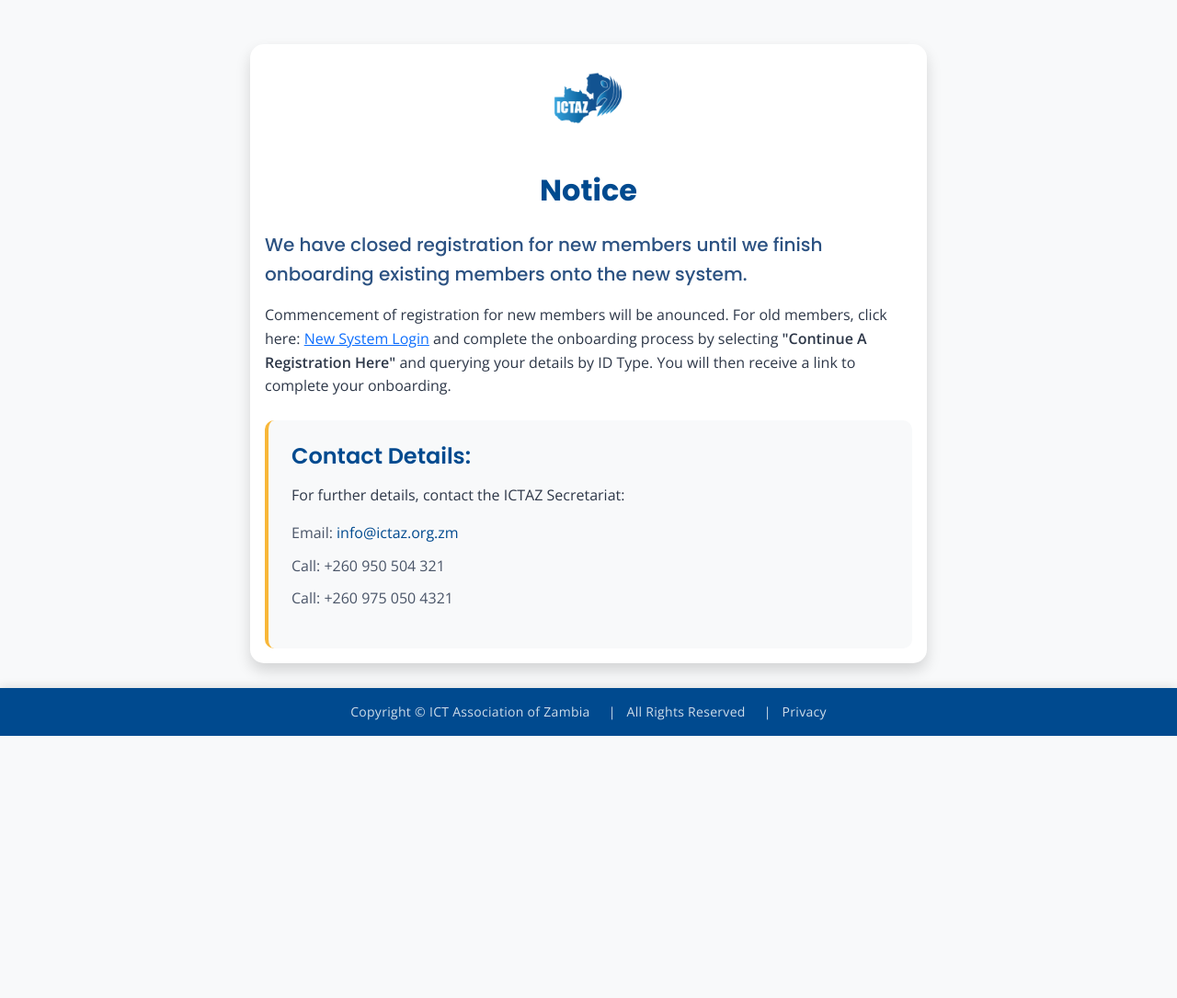
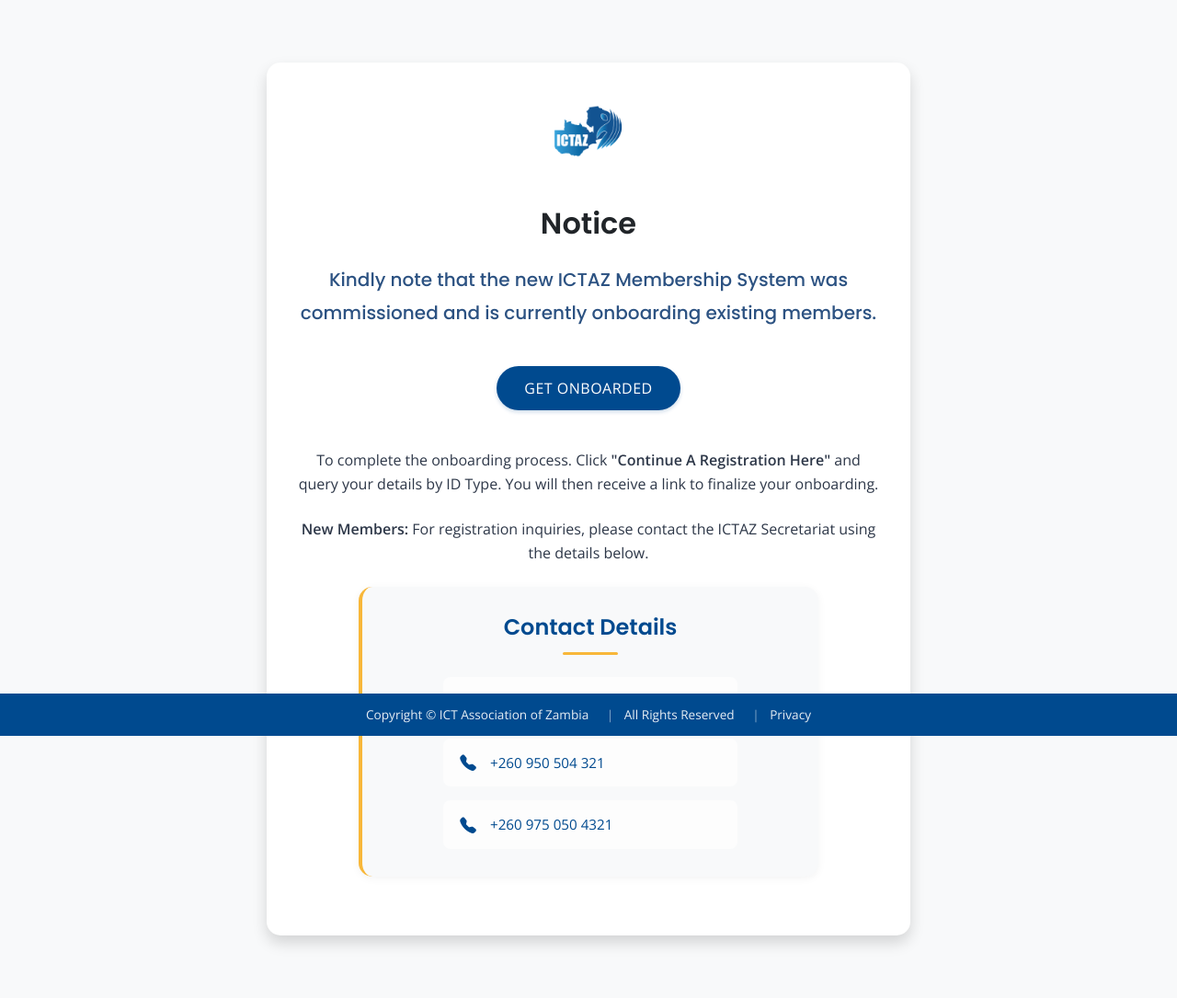
Before and after one commit to patrickmwila/ictazNotice, a Flask app: page / in a window 1280 px wide. Shown: the whole page at 92% size. Before the commit the page ends 800 px from the top, so only its background shows below. Run offline with Flask 2, Linux system fonts and the light colour scheme.

Commit message:
Modified UI Content

```diff
--- a/static/css/style.css
+++ b/static/css/style.css
@@ -14,6 +14,7 @@ body {
     line-height: 1.6;
     background-color: var(--background-light);
     color: var(--text-primary);
+    font-size: 16px;
 }
 
 h1, h2, h3, h4, h5, h6 {
@@ -28,31 +29,47 @@ header {
     box-shadow: 0 2px 4px rgba(0, 0, 0, 0.1);
 }
 
-/* Logo Styles */
-.logo {
-    max-height: 100px;
-    width: auto;
-    margin: 0 auto;
-    display: block;
-}
-
-/* Notice Card Styles */
+/* Card Styles */
 .card {
     border: none;
     border-radius: 15px;
     box-shadow: 0 4px 6px rgba(0, 0, 0, 0.05);
     background-color: var(--background-white);
+    margin: 20px auto;
+    max-width: 800px;
+    width: 95%;
 }
 
-.card-title {
-    color: var(--primary-color);
-    font-weight: 700;
-    font-size: 2rem;
-    margin-bottom: 1.5rem;
+.card-body {
+    padding: 2rem;
 }
 
+@media (max-width: 576px) {
+    .card-body {
+        padding: 1.5rem;
+    }
+}
+
+/* Logo Styles */
+.logo {
+    max-height: 100px;
+    width: auto;
+    margin: 0 auto 1.5rem;
+    display: block;
+}
+
+@media (max-width: 576px) {
+    .logo {
+        max-height: 80px;
+    }
+}
+
+/* Notice Content */
 .notice-content {
     color: var(--text-primary);
+    max-width: 800px;
+    margin: 0 auto;
+    font-size: 1rem;
 }
 
 .notice-content .lead {
@@ -60,86 +77,195 @@ header {
     font-weight: 500;
     color: var(--secondary-color);
     font-size: 1.25rem;
+    line-height: 1.8;
+}
+
+@media (max-width: 576px) {
+    .notice-content {
+        font-size: 0.95rem;
+    }
+    .notice-content .lead {
+        font-size: 1.1rem;
+    }
+}
+
+/* Button Styles */
+.onboard-btn {
+    background-color: var(--primary-color);
+    border: none;
+    padding: 12px 30px;
+    border-radius: 25px;
+    font-weight: 500;
+    text-transform: uppercase;
+    letter-spacing: 0.5px;
+    font-size: 1rem;
+    margin: 1rem 0;
+    transition: all 0.3s ease;
+    box-shadow: 0 2px 4px rgba(0, 74, 143, 0.2);
+    display: inline-block;
+}
+
+@media (max-width: 576px) {
+    .onboard-btn {
+        padding: 10px 25px;
+        font-size: 0.9rem;
+        width: 100%;
+        text-align: center;
+    }
+}
+
+.onboard-btn:hover {
+    background-color: var(--secondary-color);
+    transform: translateY(-2px);
+    box-shadow: 0 4px 8px rgba(0, 74, 143, 0.3);
+}
+
+.onboard-btn:active {
+    transform: translateY(0);
+    box-shadow: 0 2px 4px rgba(0, 74, 143, 0.2);
 }
 
 /* Contact Info Styles */
 .contact-info {
     background-color: var(--background-light);
-    padding: 25px;
-    border-radius: 10px;
+    padding: 30px;
+    border-radius: 15px;
     border-left: 4px solid var(--accent-color);
+    margin: 2rem auto;
+    max-width: 500px;
+    box-shadow: 0 2px 10px rgba(0, 0, 0, 0.05);
+}
+
+@media (max-width: 576px) {
+    .contact-info {
+        padding: 20px;
+        margin: 1.5rem auto;
+        border-left: none;
+        border-top: 4px solid var(--accent-color);
+    }
 }
 
 .contact-info h4 {
     color: var(--primary-color);
-    margin-bottom: 15px;
     font-weight: 600;
+    position: relative;
+    padding-bottom: 15px;
+    margin-bottom: 20px;
+    font-size: 1.5rem;
 }
 
-.contact-info a {
+@media (max-width: 576px) {
+    .contact-info h4 {
+        font-size: 1.25rem;
+        padding-bottom: 12px;
+    }
+}
+
+.contact-info h4:after {
+    content: '';
+    position: absolute;
+    bottom: 0;
+    left: 50%;
+    transform: translateX(-50%);
+    width: 60px;
+    height: 3px;
+    background-color: var(--accent-color);
+    border-radius: 2px;
+}
+
+.contact-list {
+    display: flex;
+    flex-direction: column;
+    align-items: center;
+    gap: 15px;
+}
+
+.contact-item {
+    display: flex;
+    align-items: center;
+    gap: 12px;
+    width: 100%;
+    max-width: 320px;
+    padding: 12px 15px;
+    border-radius: 8px;
+    transition: all 0.3s ease;
+    background-color: rgba(255, 255, 255, 0.7);
+}
+
+@media (max-width: 576px) {
+    .contact-item {
+        padding: 10px;
+        gap: 10px;
+    }
+}
+
+.contact-item:hover {
+    background-color: white;
+    box-shadow: 0 2px 8px rgba(0, 0, 0, 0.05);
+    transform: translateY(-1px);
+}
+
+.contact-icon {
+    color: var(--primary-color);
+    font-size: 1.1rem;
+    width: 24px;
+    text-align: center;
+    flex-shrink: 0;
+}
+
+.contact-item a,
+.contact-value {
     color: var(--primary-color);
     text-decoration: none;
+    font-weight: 500;
     transition: color 0.3s ease;
+    font-size: 0.95rem;
 }
 
-.contact-info a:hover {
+@media (max-width: 576px) {
+    .contact-item a,
+    .contact-value {
+        font-size: 0.9rem;
+    }
+}
+
+.contact-item a:hover {
     color: var(--secondary-color);
     text-decoration: underline;
 }
 
-.contact-info ul li {
-    margin-bottom: 10px;
-    color: var(--text-secondary);
-}
-
 /* Footer Styles */
 footer {
-    background-color: var(--primary-color) !important;
+    background-color: var(--primary-color);
+    padding: 0.75rem 0;
     position: fixed;
     bottom: 0;
     width: 100%;
-    padding: 15px 0;
-    z-index: 1000;
-    box-shadow: 0 -2px 10px rgba(0, 0, 0, 0.1);
+    font-size: 0.85rem;
 }
 
 footer p {
     margin: 0;
-    font-size: 14px;
+    font-size: 0.85rem;
     color: rgba(255, 255, 255, 0.9);
     font-weight: 300;
-    letter-spacing: 0.3px;
 }
 
-footer span {
-    opacity: 0.9;
-    transition: opacity 0.3s ease;
+footer .mx-2 {
+    color: rgba(255, 255, 255, 0.5);
 }
 
-footer span:hover {
-    opacity: 1;
+@media (max-width: 576px) {
+    footer {
+        display: none;
+    }
+
+    main {
+        margin-bottom: 20px;
+    }
 }
 
 /* Add margin to main content to prevent overlap with fixed footer */
 main {
-    margin-bottom: 80px;
+    margin-bottom: 60px;
 }
-
-/* Responsive Design */
-@media (max-width: 768px) {
-    .container {
-        padding: 15px;
-    }
-
-    .logo {
-        max-height: 40px;
-    }
-
-    .card-title {
-        font-size: 1.75rem;
-    }
-
-    .notice-content .lead {
-        font-size: 1.1rem;
-    }
-}
--- a/templates/notice.html
+++ b/templates/notice.html
@@ -8,6 +8,7 @@
     <link href="https://cdn.jsdelivr.net/npm/bootstrap@5.3.2/dist/css/bootstrap.min.css" rel="stylesheet">
     <link href="https://fonts.googleapis.com/css2?family=Poppins:wght@300;400;500;600;700&family=Open+Sans:wght@400;600&display=swap" rel="stylesheet">
     <link href="{{ url_for('static', filename='css/style.css') }}" rel="stylesheet">
+    <link href="https://cdn.jsdelivr.net/npm/bootstrap-icons@1.10.2/font/bootstrap-icons.css" rel="stylesheet">
 </head>
 <body>
     <!-- Main Content -->
@@ -20,24 +21,32 @@
                             <img src="{{ url_for('static', filename='images/ictaz_logo.png') }}" alt="ICTAZ Logo" class="logo mb-4">
                             <h2 class="card-title">Notice</h2>
                         </div>
-                        <div class="notice-content">
-                            <p class="lead">
-                                We have closed registration for new members until we finish onboarding existing members onto the new system.
+                        <div class="notice-content text-center">
+                            <p class="lead mb-4">
+                                Kindly note that the new ICTAZ Membership System was commissioned and is currently onboarding existing members.
                             </p>
-                            <p>
-                                Commencement of registration for new members will be anounced. For old members, click here: <a href="https://apps.ictaz.org.zm/" class="text-primary" target="_blank">New System Login</a> and complete the onboarding process by selecting <strong>"Continue A Registration Here"</strong> and querying your details by ID Type.
-                                You will then receive a link to complete your onboarding.
+                            <p class="mb-4">
+                                <a href="https://apps.ictaz.org.zm/" class="btn btn-primary onboard-btn" target="_blank">Get Onboarded</a> <br><br>To complete the onboarding process. Click <strong>"Continue A Registration Here"</strong> and query your details by ID Type. You will then receive a link to finalize your onboarding.
+                            </p>
+                            <p class="mb-4">
+                                <strong>New Members:</strong> For registration inquiries, please contact the ICTAZ Secretariat using the details below.
                             </p>
                             <div class="contact-info mt-4">
-                                <h4>Contact Details:</h4>
-                                <p>
-                                    For further details, contact the ICTAZ Secretariat:
-                                </p>
-                                <ul class="list-unstyled">
-                                    <li><i class="bi bi-envelope"></i> Email: <a href="mailto:info@ictaz.org.zm">info@ictaz.org.zm</a></li>
-                                    <li><i class="bi bi-telephone"></i> Call: +260 950 504 321</li>
-                                    <li><i class="bi bi-telephone"></i> Call: +260 975 050 4321</li>
-                                </ul>
+                                <h4 class="text-center mb-4">Contact Details</h4>
+                                <div class="contact-list">
+                                    <div class="contact-item">
+                                        <span class="contact-icon"><i class="bi bi-envelope-fill"></i></span>
+                                        <a href="mailto:info@ictaz.org.zm">info@ictaz.org.zm</a>
+                                    </div>
+                                    <div class="contact-item">
+                                        <span class="contact-icon"><i class="bi bi-telephone-fill"></i></span>
+                                        <span class="contact-value">+260 950 504 321</span>
+                                    </div>
+                                    <div class="contact-item">
+                                        <span class="contact-icon"><i class="bi bi-telephone-fill"></i></span>
+                                        <span class="contact-value">+260 975 050 4321</span>
+                                    </div>
+                                </div>
                             </div>
                         </div>
                     </div>
```
